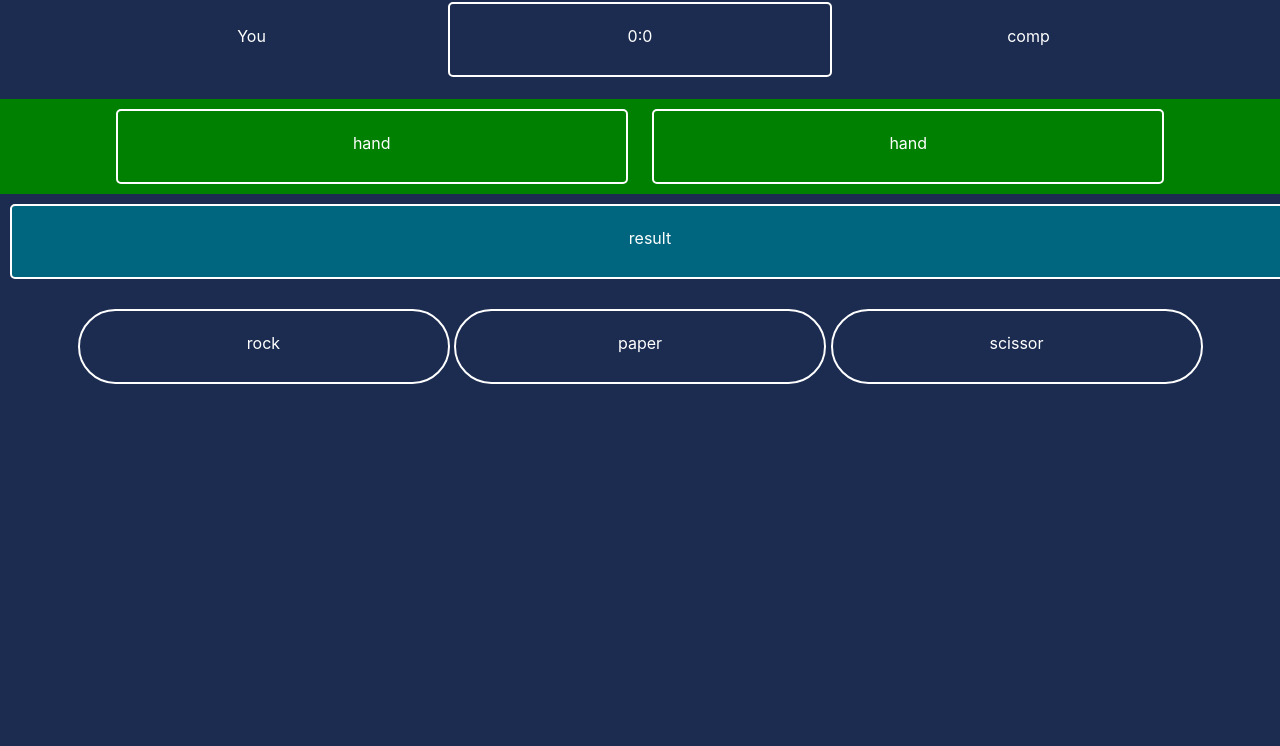
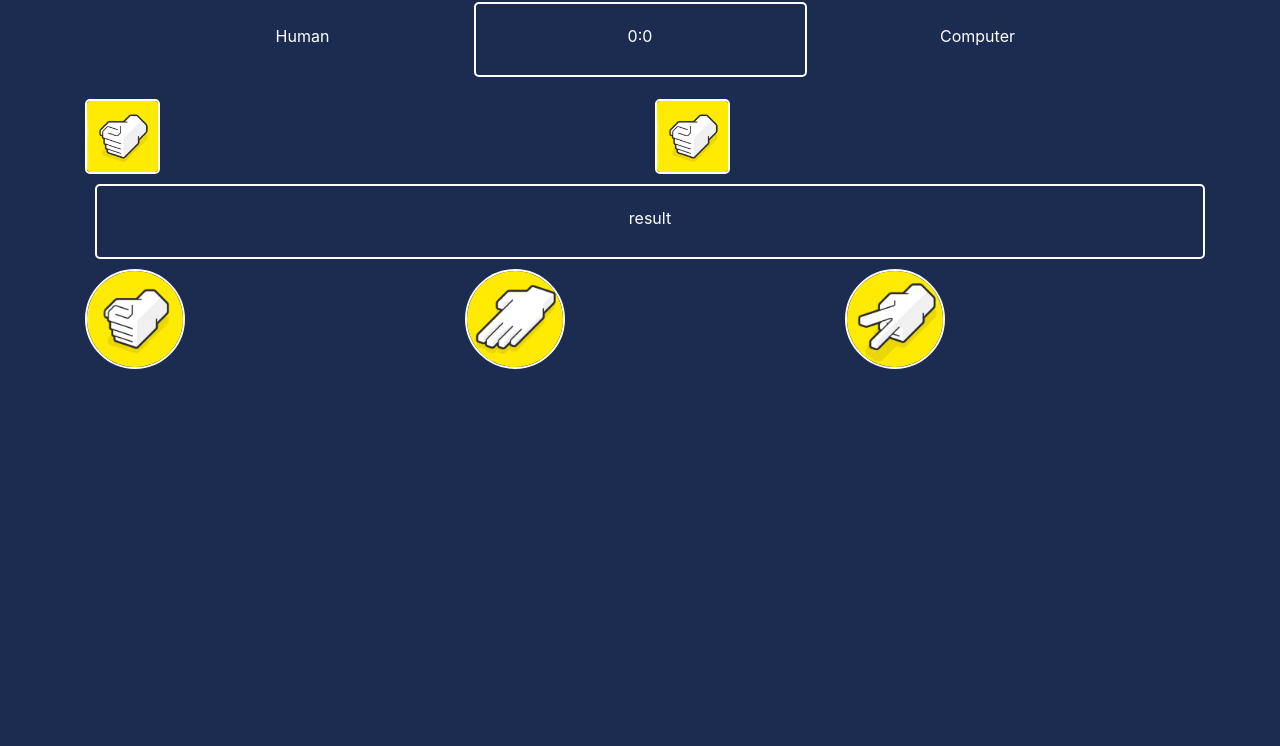
Before and after one commit to graysonhicks/RPSgame, a website built with webpack: page app/index.html in a window 1280 px wide. Shown: the part 54-800 px from the top of the page. Built offline with nearby package versions, Linux system fonts and the light colour scheme.

Commit message:
added the bootstap stuture for html, also changed some classes to deacrease css

```diff
--- a/app/index.html
+++ b/app/index.html
@@ -1,31 +1,49 @@
 <!DOCTYPE html>
 <html>
+
 <head>
   <meta charset="utf-8" />
 </head>
-  <header><h1>Rock Paper Scissors</h1></header>
+<header>
+  <h1>Rock Paper Scissors</h1>
+</header>
 
 <body>
+  <div class="container">
     <!-- This is the score keeper of the teams -->
     <div class="score">
-      <div class="tag">You</div>
+      <div class="tag">Human</div>
       <div class="scoreboard">0:0</div>
-      <div class="tag">comp</div>
+      <div class="tag">Computer</div>
     </div>
     <!-- This shows the output the computer and what you picked -->
-    <div class="output">
-      <div class="human-output">hand</div>
-      <div class="computer-output">hand</div>
+    <div class="row">
+      <div class="col">
+        <img class="output" src="src/images/rock.jpg" alt="rock">
+      </div>
+      <div class="col">
+        <img class="output" src="src/images/rock.jpg" alt="rock">
+      </div>
     </div>
     <!-- This shows if you won the match or not -->
     <div class="result">result</div>
     <!-- this is the choices you can choose to play -->
-    <div class="choice">
-      <div class="rock">rock</div>
-      <div class="paper">paper</div>
-      <div class="scissor">scissor</div>
+
+    <div class="row">
+      <div class="col">
+        <img class="choice" src="src/images/rock.jpg" alt="rock">
+      </div>
+      <div class="col">
+        <img class="choice" src="src/images/paper.jpg" alt="paper">
+      </div>
+      <div class="col">
+        <img class="choice" src="src/images/scissor.jpg" alt="scissor">
+      </div>
+    </div>
+
   </div>
 </body>
 
 <script src="dist/bundle.js"></script>
+
 </html>
--- a/app/src/scripts/index.js
+++ b/app/src/scripts/index.js
@@ -5,4 +5,4 @@ import 'bootstrap';
 import 'bootstrap/dist/css/bootstrap.min.css';
 import "../styles/index.scss"
 
-console.log("Hey there, flyweight.")
+console.log("This is barlos speaking")
--- a/app/src/styles/index.scss
+++ b/app/src/styles/index.scss
@@ -34,31 +34,14 @@ body {
   border-radius: 5px;
 }
 .output {
-  background-color: green;
-  text-align: center;
-}
-.human-output {
   display: inline-block;
-  padding: 20px;
-  margin: 10px;
-  width: 40%;
-  height: 75px;
-  border-style: solid;
-  border-width: 2px;
-  border-radius: 5px;
-}
-.computer-output {
-  display: inline-block;
-  padding: 20px;
-  margin: 10px;
-  width: 40%;
+  width: 75px;
   height: 75px;
   border-style: solid;
   border-width: 2px;
   border-radius: 5px;
 }
 .result {
-  background-color: rgb(0, 102, 128);
   text-align: center;
   padding: 20px;
   margin: 10px;
@@ -68,35 +51,9 @@ body {
   border-width: 2px;
   border-radius: 5px;
 }
-
 .choice {
-  text-align: center;
-  padding: 20px;
-}
-.rock {
-  display: inline-block;
-  padding: 20px;
-  width: 30%;
-  height: 75px;
+  height: 100px;
   border-style: solid;
   border-width: 2px;
   border-radius: 100px;
 }
-.paper {
-  display: inline-block;
-  padding: 20px;
-  width: 30%;
-  height: 75px;
-  border-style: solid;
-  border-width: 2px;
-  border-radius: 100px;
-}
-.scissor {
-  display: inline-block;
-  padding: 20px;
-  width: 30%;
-  height: 75px;
-  border-style: solid;
-  border-width: 2px;
-  border-radius: 100px;
-}
```
Lines whose indentation alone changed are shown as unchanged.
